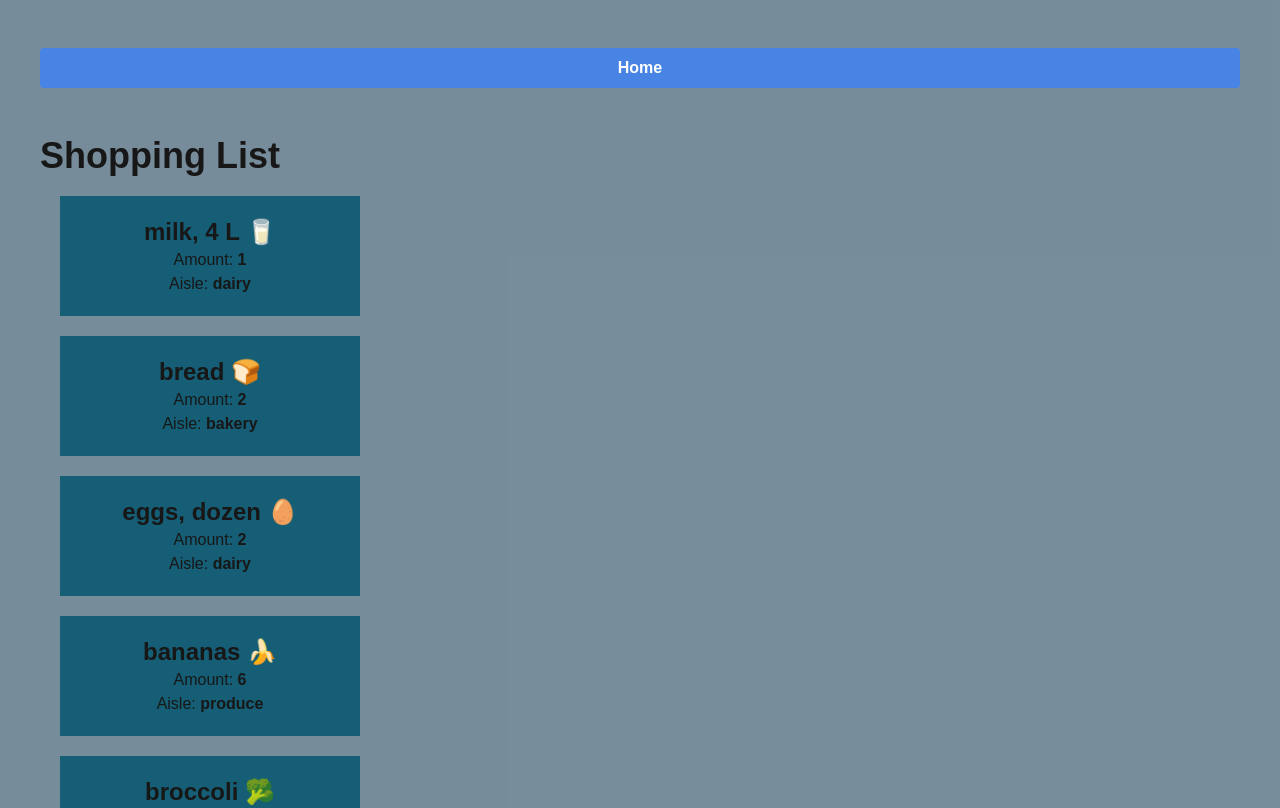
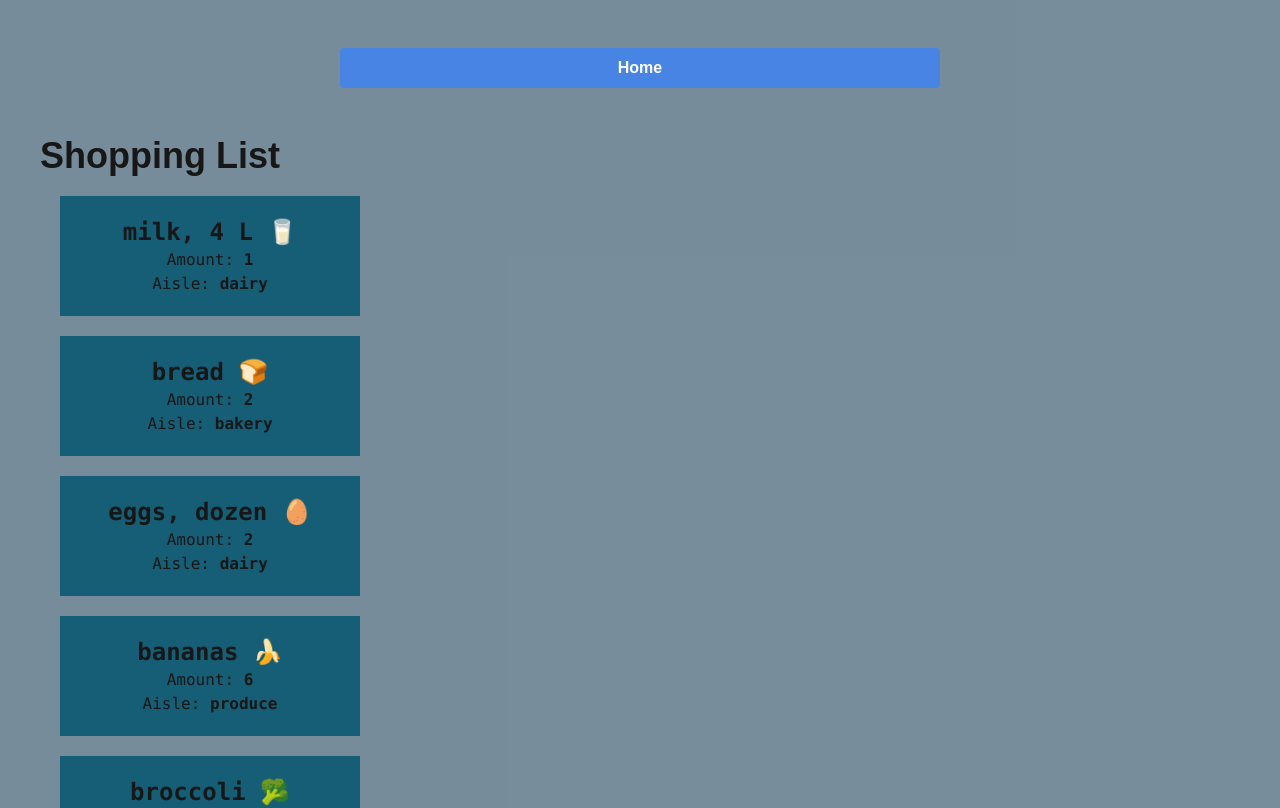
Before and after one commit to quanhuynh11/cprg306-assignments, a Next.js app: page /week-3 in a window 1280 px wide. Shown: the top 808 px of the page. Built offline with nearby package versions, Linux system fonts and the light colour scheme.

Commit message:
minor adjustment on week-3

```diff
--- a/app/_components/home-button.js
+++ b/app/_components/home-button.js
@@ -4,7 +4,7 @@ export default function HomeButton() {
     return (
         <main className="">
             <Link href="./" className="flex justify-center py-2">
-                <button className="w-full bg-blue-500/80 hover:bg-blue-700 text-white font-bold py-2 px-4 rounded">
+                <button className="w-1/2 bg-blue-500/80 hover:bg-blue-700 text-white font-bold py-2 px-4 rounded">
                     Home
                 </button>
             </Link>
--- a/app/week-3/item.js
+++ b/app/week-3/item.js
@@ -1,6 +1,6 @@
 export default function Item({name, quantity, category}) {
     return (
-        <div className="text-center w-1/4 bg-cyan-800 p-5 m-5">
+        <div className="text-center w-1/4 bg-cyan-800 p-5 m-5 font-mono">
             <ul>
                 <li className="font-bold text-2xl">{name}</li>
                 <li>Amount: <b>{quantity}</b></li>
--- a/app/week-3/page.js
+++ b/app/week-3/page.js
@@ -8,7 +8,7 @@ export default function WeekThreePage() {
                 <HomeButton />
                 <h1 className="text-4xl pt-10 font-bold">Shopping List</h1>
             </header>
-            <section className="">
+            <section>
                 <ItemList />
             </section>
         </main>
```
